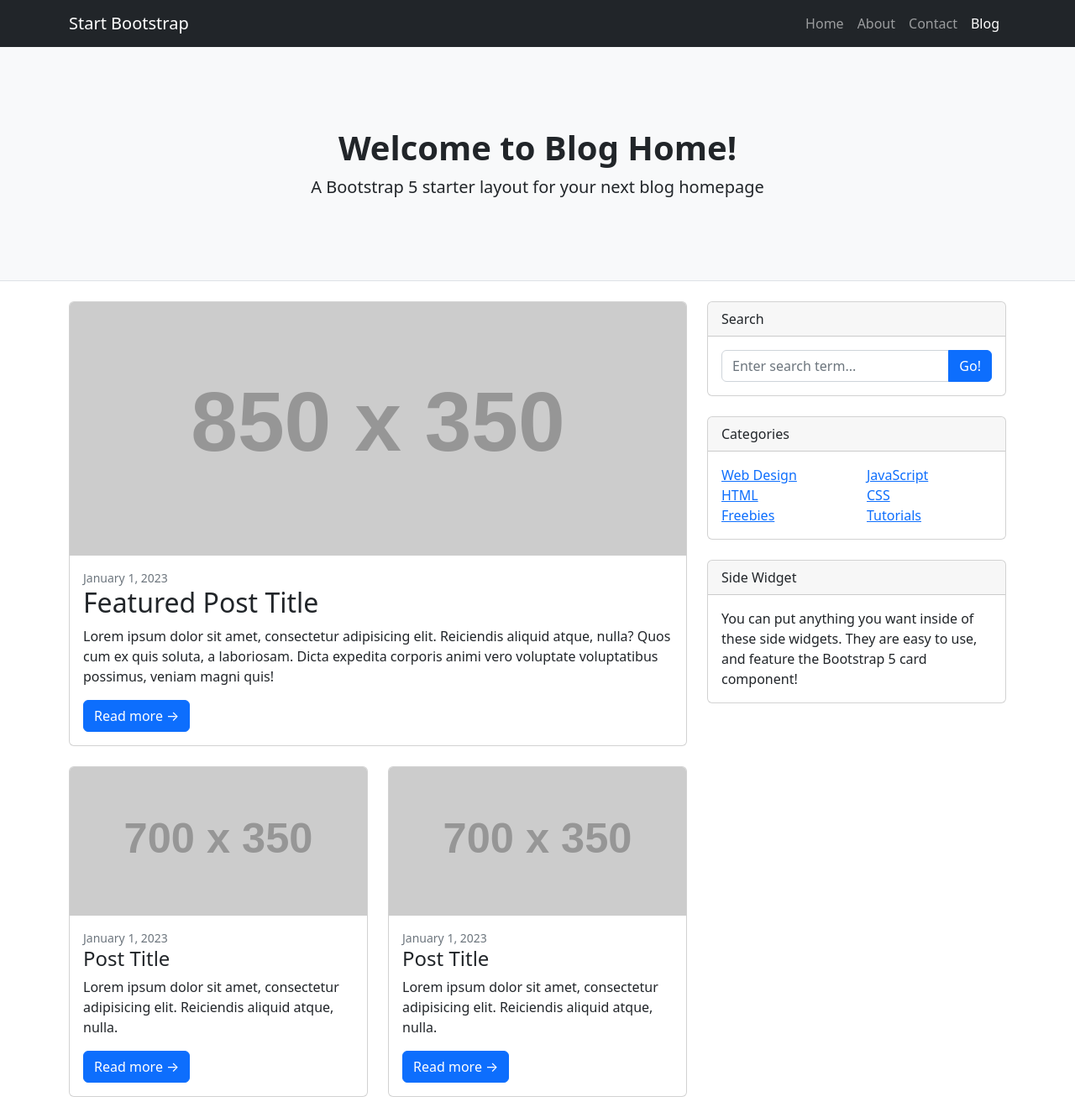
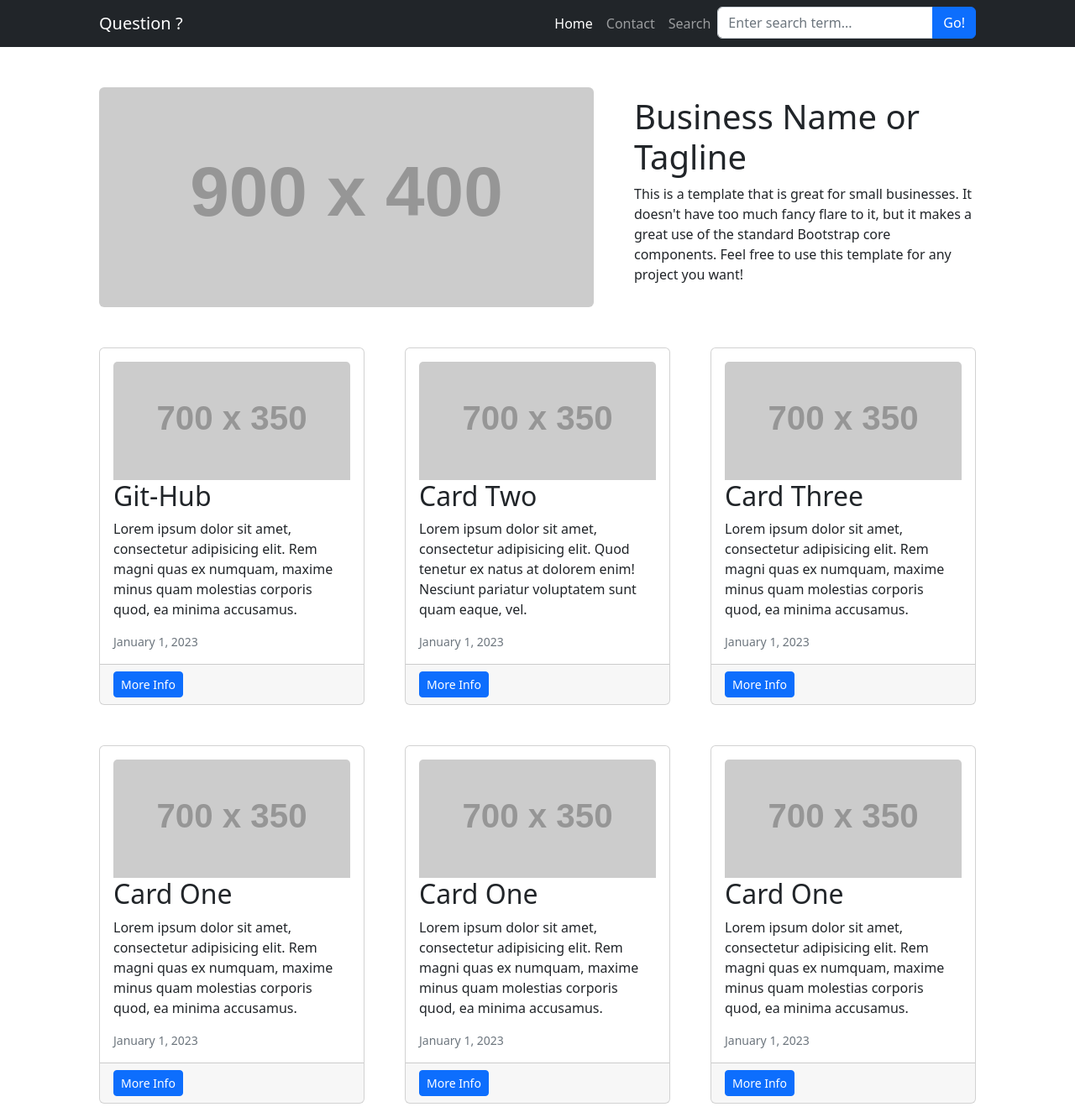
Before and after one commit to taxco-jim/Question, a plain HTML site: page index.html in a window 1280 px wide. Shown: the top 1319 px of the page at 84% size. Drawn offline with nearby package versions, Linux system fonts and the light colour scheme; placeholder pictures from the web are drawn by us.

Commit message:
Update index.html

```diff
--- a/index.html
+++ b/index.html
@@ -5,7 +5,7 @@
         <meta name="viewport" content="width=device-width, initial-scale=1, shrink-to-fit=no" />
         <meta name="description" content="" />
         <meta name="author" content="" />
-        <title>Blog Home - Start Bootstrap Template</title>
+        <title>Small Business - Start Bootstrap Template</title>
         <!-- Favicon-->
         <link rel="icon" type="image/x-icon" href="assets/favicon.ico" />
         <!-- Core theme CSS (includes Bootstrap)-->
@@ -14,93 +14,109 @@
     <body>
         <!-- Responsive navbar-->
         <nav class="navbar navbar-expand-lg navbar-dark bg-dark">
-            <div class="container">
-                <a class="navbar-brand" href="#!">Start Bootstrap</a>
+            <div class="container px-5">
+                <a class="navbar-brand" href="#!">Question ?</a>
                 <button class="navbar-toggler" type="button" data-bs-toggle="collapse" data-bs-target="#navbarSupportedContent" aria-controls="navbarSupportedContent" aria-expanded="false" aria-label="Toggle navigation"><span class="navbar-toggler-icon"></span></button>
                 <div class="collapse navbar-collapse" id="navbarSupportedContent">
                     <ul class="navbar-nav ms-auto mb-2 mb-lg-0">
-                        <li class="nav-item"><a class="nav-link" href="#">Home</a></li>
-                        <li class="nav-item"><a class="nav-link" href="#!">About</a></li>
+                        <li class="nav-item"><a class="nav-link active" aria-current="page" href="index.html">Home</a></li>
                         <li class="nav-item"><a class="nav-link" href="#!">Contact</a></li>
-                        <li class="nav-item"><a class="nav-link active" aria-current="page" href="#">Blog</a></li>
+                        <li class="nav-item"><a class="nav-link" href="#!">Search</a></li>
+                        <li>
+                            <div class="input-group">
+                                    <input class="form-control" type="text" placeholder="Enter search term..." aria-label="Enter search term..." aria-describedby="button-search" />
+                                    <button class="btn btn-primary" id="button-search" type="button">Go!</button>
+                                </div>
+                            </div>
+                        </li>
                     </ul>
                 </div>
             </div>
         </nav>
-        <!-- Page header with logo and tagline-->
-        <header class="py-5 bg-light border-bottom mb-4">
-            <div class="container">
-                <div class="text-center my-5">
-                    <h1 class="fw-bolder">Welcome to Blog Home!</h1>
-                    <p class="lead mb-0">A Bootstrap 5 starter layout for your next blog homepage</p>
+        <div class="card-body">
+
+        <!-- Page Content-->
+        <div class="container px-4 px-lg-5">
+            <!-- Heading Row-->
+            <div class="row gx-4 gx-lg-5 align-items-center my-5">
+                <div class="col-lg-7"><img class="img-fluid rounded mb-4 mb-lg-0" src="https://dummyimage.com/900x400/dee2e6/6c757d.jpg" alt="..." /></div>
+                <div class="col-lg-5">
+                    <h1 class="font-weight-light">Business Name or Tagline</h1>
+                    <p>This is a template that is great for small businesses. It doesn't have too much fancy flare to it, but it makes a great use of the standard Bootstrap core components. Feel free to use this template for any project you want!</p>
                 </div>
             </div>
-        </header>
-        <!-- Page content-->
-        <div class="container">
-            <div class="row">
-                <!-- Blog entries-->
-                <div class="col-lg-8">
-                    <!-- Featured blog post-->
-                    <div class="card mb-4">
-                        <a href="#!"><img class="card-img-top" src="https://dummyimage.com/850x350/dee2e6/6c757d.jpg" alt="..." /></a>
+            <div class="row gx-4 gx-lg-5">
+                <div class="col-md-4 mb-5">
+                    <div class="card h-100">
                         <div class="card-body">
+                            <a href="#!"><img class="card-img-top" src="https://dummyimage.com/700x350/dee2e6/6c757d.jpg" alt="..." /></a>
+                            <h2 class="card-title">Git-Hub</h2>
+                            <p class="card-text">Lorem ipsum dolor sit amet, consectetur adipisicing elit. Rem magni quas ex numquam, maxime minus quam molestias corporis quod, ea minima accusamus.</p>
                             <div class="small text-muted">January 1, 2023</div>
-                            <h2 class="card-title">Featured Post Title</h2>
-                            <p class="card-text">Lorem ipsum dolor sit amet, consectetur adipisicing elit. Reiciendis aliquid atque, nulla? Quos cum ex quis soluta, a laboriosam. Dicta expedita corporis animi vero voluptate voluptatibus possimus, veniam magni quis!</p>
-                            <a class="btn btn-primary" href="#!">Read more →</a>
+                        </div>
+                        <div class="card-footer"><a class="btn btn-primary btn-sm" href="#!">More Info</a></div>
                     </div>
                 </div>
-                    <!-- Nested row for non-featured blog posts-->
-                    <div class="row">
-                        <div class="col-lg-6">
-                            <!-- Blog post-->
-                            <div class="card mb-4">
+                <div class="col-md-4 mb-5">
+                    <div class="card h-100">
+                        <div class="card-body">
                             <a href="#!"><img class="card-img-top" src="https://dummyimage.com/700x350/dee2e6/6c757d.jpg" alt="..." /></a>
-                                <div class="card-body">
+                            <h2 class="card-title">Card Two</h2>
+                            <p class="card-text">Lorem ipsum dolor sit amet, consectetur adipisicing elit. Quod tenetur ex natus at dolorem enim! Nesciunt pariatur voluptatem sunt quam eaque, vel.</p>
                             <div class="small text-muted">January 1, 2023</div>
-                                    <h2 class="card-title h4">Post Title</h2>
-                                    <p class="card-text">Lorem ipsum dolor sit amet, consectetur adipisicing elit. Reiciendis aliquid atque, nulla.</p>
-                                    <a class="btn btn-primary" href="#!">Read more →</a>
+                        </div>
+                        <div class="card-footer"><a class="btn btn-primary btn-sm" href="#!">More Info</a></div>
                     </div>
                 </div>
-                            <!-- Blog post-->
-                            <div class="card mb-4">
+                <div class="col-md-4 mb-5">
+                    <div class="card h-100">
+                        <div class="card-body">
                             <a href="#!"><img class="card-img-top" src="https://dummyimage.com/700x350/dee2e6/6c757d.jpg" alt="..." /></a>
-                                <div class="card-body">
+                            <h2 class="card-title">Card Three</h2>
+                            <p class="card-text">Lorem ipsum dolor sit amet, consectetur adipisicing elit. Rem magni quas ex numquam, maxime minus quam molestias corporis quod, ea minima accusamus.</p>
                             <div class="small text-muted">January 1, 2023</div>
-                                    <h2 class="card-title h4">Post Title</h2>
-                                    <p class="card-text">Lorem ipsum dolor sit amet, consectetur adipisicing elit. Reiciendis aliquid atque, nulla.</p>
-                                    <a class="btn btn-primary" href="#!">Read more →</a>
+                        </div>
+                        <div class="card-footer"><a class="btn btn-primary btn-sm" href="#!">More Info</a></div>
                     </div>
                 </div>
+                <div class="col-md-4 mb-5">
+                    <div class="card h-100">
+                        <div class="card-body">
+                            <a href="#!"><img class="card-img-top" src="https://dummyimage.com/700x350/dee2e6/6c757d.jpg" alt="..." /></a>
+                            <h2 class="card-title">Card One</h2>
+                            <p class="card-text">Lorem ipsum dolor sit amet, consectetur adipisicing elit. Rem magni quas ex numquam, maxime minus quam molestias corporis quod, ea minima accusamus.</p>
+                            <div class="small text-muted">January 1, 2023</div>
                         </div>
-                        <div class="col-lg-6">
-                            <!-- Blog post-->
-                            <div class="card mb-4">
-                                <a href="#!"><img class="card-img-top" src="https://dummyimage.com/700x350/dee2e6/6c757d.jpg" alt="..." /></a>
-                                <div class="card-body">
-                                    <div class="small text-muted">January 1, 2023</div>
-                                    <h2 class="card-title h4">Post Title</h2>
-                                    <p class="card-text">Lorem ipsum dolor sit amet, consectetur adipisicing elit. Reiciendis aliquid atque, nulla.</p>
-                                    <a class="btn btn-primary" href="#!">Read more →</a>
+                        <div class="card-footer"><a class="btn btn-primary btn-sm" href="#!">More Info</a></div>
+
                     </div>
                 </div>
-                            <!-- Blog post-->
-                            <div class="card mb-4">
+                <div class="col-md-4 mb-5">
+                    <div class="card h-100">
+                        <div class="card-body">
                             <a href="#!"><img class="card-img-top" src="https://dummyimage.com/700x350/dee2e6/6c757d.jpg" alt="..." /></a>
+                            <h2 class="card-title">Card One</h2>
+                            <p class="card-text">Lorem ipsum dolor sit amet, consectetur adipisicing elit. Rem magni quas ex numquam, maxime minus quam molestias corporis quod, ea minima accusamus.</p>
+                            <div class="small text-muted">January 1, 2023</div>
+                        </div>
+                        <div class="card-footer"><a class="btn btn-primary btn-sm" href="#!">More Info</a></div>
+                    </div>
+                </div>
+                <div class="col-md-4 mb-5">
+                    <div class="card h-100">
                         <div class="card-body">
+                            <a href="#!"><img class="card-img-top" src="https://dummyimage.com/700x350/dee2e6/6c757d.jpg" alt="..." /></a>
+                            <h2 class="card-title">Card One</h2>
+                            <p class="card-text">Lorem ipsum dolor sit amet, consectetur adipisicing elit. Rem magni quas ex numquam, maxime minus quam molestias corporis quod, ea minima accusamus.</p>
                             <div class="small text-muted">January 1, 2023</div>
-                                    <h2 class="card-title h4">Post Title</h2>
-                                    <p class="card-text">Lorem ipsum dolor sit amet, consectetur adipisicing elit. Reiciendis aliquid atque, nulla? Quos cum ex quis soluta, a laboriosam.</p>
-                                    <a class="btn btn-primary" href="#!">Read more →</a>
+                        </div>
+                        <div class="card-footer"><a class="btn btn-primary btn-sm" href="#!">More Info</a></div>
                     </div>
                 </div>
             </div>
         </div>
         <!-- Pagination-->
         <nav aria-label="Pagination">
-                        <hr class="my-0" />
             <ul class="pagination justify-content-center my-4">
                 <li class="page-item disabled"><a class="page-link" href="#" tabindex="-1" aria-disabled="true">Newer</a></li>
                 <li class="page-item active" aria-current="page"><a class="page-link" href="#!">1</a></li>
@@ -111,52 +127,9 @@
                 <li class="page-item"><a class="page-link" href="#!">Older</a></li>
             </ul>
         </nav>
-                </div>
-                <!-- Side widgets-->
-                <div class="col-lg-4">
-                    <!-- Search widget-->
-                    <div class="card mb-4">
-                        <div class="card-header">Search</div>
-                        <div class="card-body">
-                            <div class="input-group">
-                                <input class="form-control" type="text" placeholder="Enter search term..." aria-label="Enter search term..." aria-describedby="button-search" />
-                                <button class="btn btn-primary" id="button-search" type="button">Go!</button>
-                            </div>
-                        </div>
-                    </div>
-                    <!-- Categories widget-->
-                    <div class="card mb-4">
-                        <div class="card-header">Categories</div>
-                        <div class="card-body">
-                            <div class="row">
-                                <div class="col-sm-6">
-                                    <ul class="list-unstyled mb-0">
-                                        <li><a href="#!">Web Design</a></li>
-                                        <li><a href="#!">HTML</a></li>
-                                        <li><a href="#!">Freebies</a></li>
-                                    </ul>
-                                </div>
-                                <div class="col-sm-6">
-                                    <ul class="list-unstyled mb-0">
-                                        <li><a href="#!">JavaScript</a></li>
-                                        <li><a href="#!">CSS</a></li>
-                                        <li><a href="#!">Tutorials</a></li>
-                                    </ul>
-                                </div>
-                            </div>
-                        </div>
-                    </div>
-                    <!-- Side widget-->
-                    <div class="card mb-4">
-                        <div class="card-header">Side Widget</div>
-                        <div class="card-body">You can put anything you want inside of these side widgets. They are easy to use, and feature the Bootstrap 5 card component!</div>
-                    </div>
-                </div>
-            </div>
-        </div>
         <!-- Footer-->
-        <footer class="py-5 bg-dark">
-            <div class="container"><p class="m-0 text-center text-white">Copyright &copy; Your Website 2023</p></div>
+        <footer class="py-2 bg-dark">
+            <div class="container px-4 px-lg-5"><p class="m-0 text-center text-white">Copyright &copy; Your Website 2023</p></div>
         </footer>
         <!-- Bootstrap core JS-->
         <script src="https://cdn.jsdelivr.net/npm/bootstrap@5.2.3/dist/js/bootstrap.bundle.min.js"></script>
```
Lines whose indentation alone changed are shown as unchanged.
